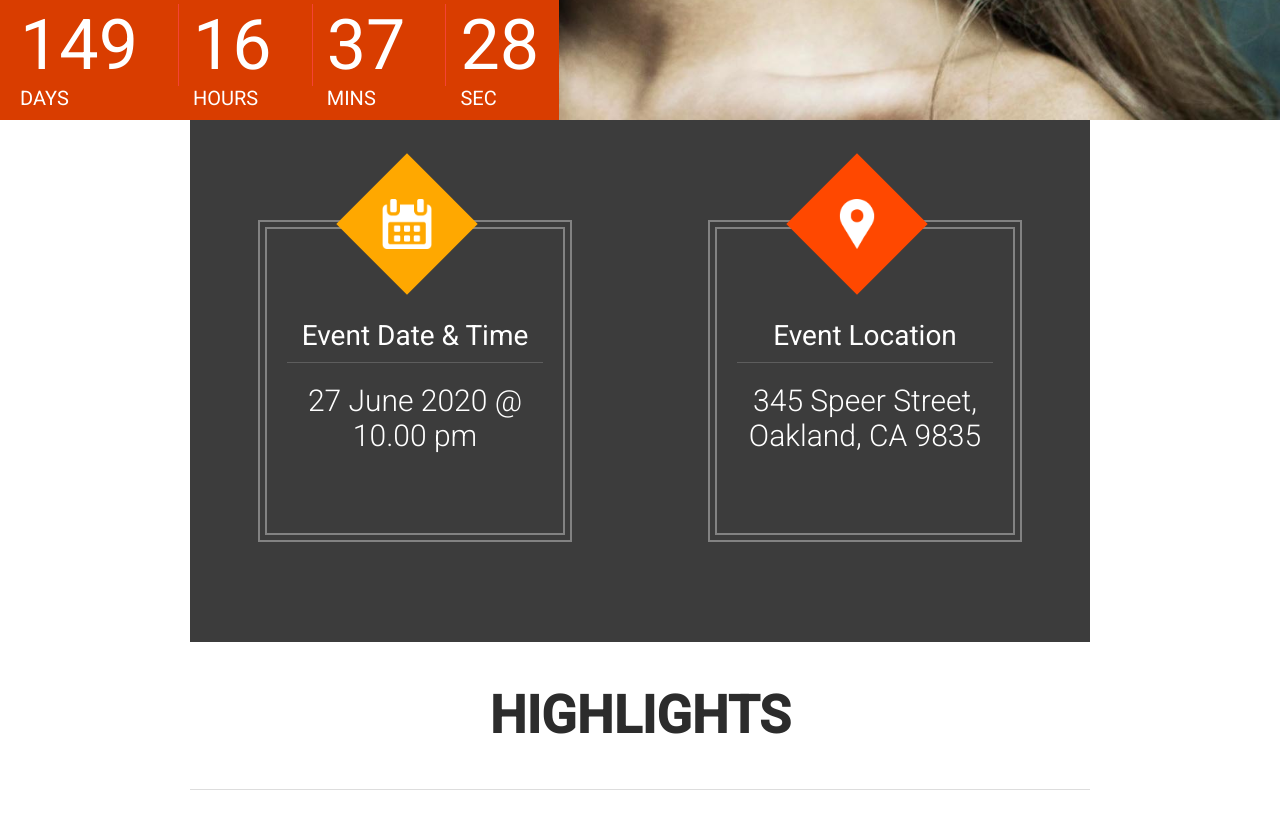
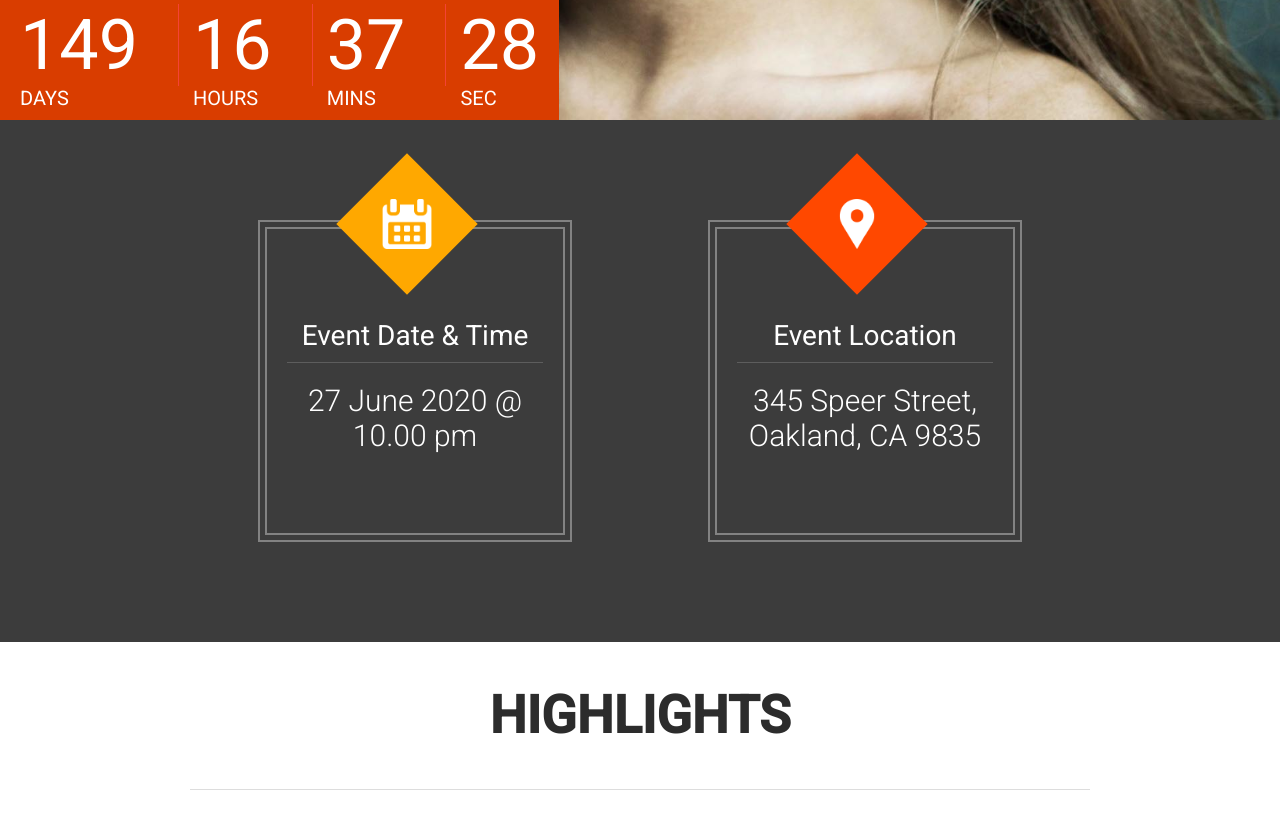
Before and after one commit to moienian/the_venue, a React (Create React App) app: page / in a window 1280 px wide. Shown: the part 680-1505 px from the top of the page. Built offline with nearby package versions, Linux system fonts and the light colour scheme.

Commit message:
fix bug in show venueNFO width

```diff
--- a/src/components/venueNFO/index.js
+++ b/src/components/venueNFO/index.js
@@ -6,7 +6,8 @@ import location from "../../resources/images/icons/location.png";
 
 const VenueNFO = () => {
   return (
-    <div className="bck_black center_wrapper">
+    <div className="bck_black">
+      <div className="center_wrapper">
         <div className="vn_wrapper">
           <Zoom duration={500}>
             <div className="vn_item">
@@ -42,6 +43,7 @@ const VenueNFO = () => {
           </Zoom>
         </div>
       </div>
+    </div>
   );
 };
 
```
Lines whose indentation alone changed are shown as unchanged.
